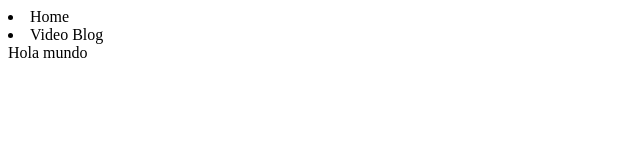
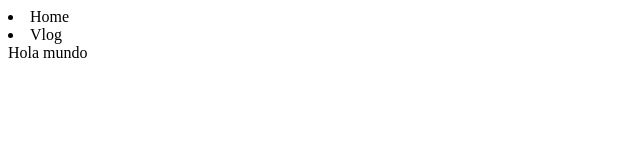
Before and after one commit to AlexRed73/Taller-GitHub, a plain HTML site: page index.html in a window 1280 px wide. Shown: the full height of the page, 0-640 px from the left. Drawn offline with Linux system fonts and the light colour scheme.

Commit message:
Cambiar nombre item

```diff
--- a/index.html
+++ b/index.html
@@ -7,7 +7,7 @@
 <body>
     <nav>
         <li>Home</li>
-        <li>Video Blog</li>
+        <li>Vlog</li>
     </nav>
     Hola mundo
 </body>
```
